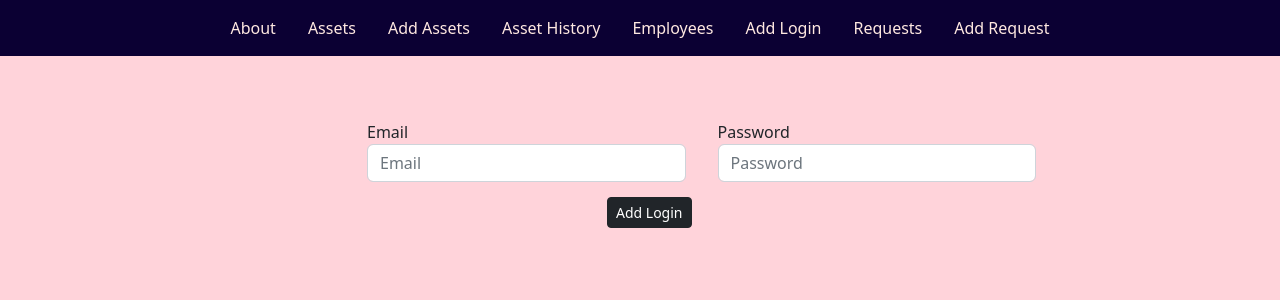
After one commit to Derv6464/databaseProject2, a Flask app: page /add_Login_View in a window 1280 px wide. The commit adds this page. Shown: the top 300 px of the page. Run offline with Flask 2, Linux system fonts and the light colour scheme; data that the repository does not hold is empty.

Commit message:
Login added

```diff
--- a/main.py
+++ b/main.py
@@ -26,7 +26,7 @@ connection.close()
 
 @app.route('/')
 def home():
-    return render_template('home.html')
+    return render_template('about.html')
 
 
 @app.route('/employee_view', methods=['GET', 'POST'])
@@ -178,6 +178,20 @@ def getRequestData():
     con.close()
     return render_template('after_submit.html')
 
+@app.route('/Add_Login', methods=["GET", "POST"])
+def getLoginData():
+    email = request.form["email"]
+    passwordIn = request.form["password"]
+    con = oracledb.connect(user=user, password=password, dsn=conn_string)
+    cur = con.cursor()
+    # print("INSERT INTO HR.JOBS(JOB_ID, JOB_TITLE, MIN_SALARY, MAX_SALARY) VALUES (:0, :1, :2,:3)", (id, title,  int(min), int(max)))
+
+    cur.execute("INSERT INTO ASSETS.LOGIN(EMAIL, PASSWORD) VALUES (:0, :1)",
+                (email, passwordIn))
+    con.commit()
+    cur.close()
+    con.close()
+    return render_template('after_submit.html')
 
 @app.route('/empty_View')
 def empty():
@@ -197,6 +211,20 @@ def addAssetView():
     cur.close()
     connection.close()
     return render_template('addAssets.html', data=assets)
+
+@app.route('/add_Login_View', methods=["GET", "POST"])
+def addLoginView():
+    login = []
+    connection = oracledb.connect(
+        user=user, password=password, dsn=conn_string)
+    cur = connection.cursor()
+    cur.execute('select EMAIL, PASSWORD from ASSETS.LOGIN')
+    for row in cur:
+        login.append({"email": row[0], "password": row[1]})
+    # Close the cursor and connection
+    cur.close()
+    connection.close()
+    return render_template('addLogin.html', data=login)
 
 
 @app.route('/add_Request_View', methods=["GET", "POST"])
--- a/templates/Nav.html
+++ b/templates/Nav.html
@@ -17,11 +17,6 @@
 <nav class="navbar navbar-dark" id="bg-mynav" style="background-color: #0B0033">
   <div class="container-fluid" style="display: flex; justify-content: center">
     <ul class="nav justify-content-center">
-      <li class="nav-item">
-        <a class="nav-link active" href="{{ url_for('get_data') }}" style="color: #FFE8E1"
-          >View Employees</a
-        >
-      </li>
 
       <li class="nav-item">
         <a class="nav-link" href="{{ url_for('about') }}" style="color: #FFE8E1">About</a>
@@ -31,12 +26,6 @@
         <a class="nav-link" href="{{url_for('assests')}}" style="color: #FFE8E1"
           >Assets</a
         >
-      </li>
-        <li class="nav-item">
-        <a class="nav-link" href="{{url_for('requets')}}" style="color: #FFE8E1"
-          >Requests</a
-        >
-      </li>
 
       </li>
         <li class="nav-item">
@@ -47,13 +36,32 @@
 
       </li>
         <li class="nav-item">
-        <a class="nav-link" href="{{url_for('addRequestView')}}" style="color: #FFE8E1">Add Request</a>
+        <a class="nav-link" href="{{url_for('history')}}" style="color: #FFE8E1">Asset History</a>
+      </li>
+
+        <li class="nav-item">
+        <a class="nav-link active" href="{{ url_for('get_data') }}" style="color: #FFE8E1"
+          >Employees</a
+        >
       </li>
 
       </li>
         <li class="nav-item">
-        <a class="nav-link" href="{{url_for('history')}}" style="color: #FFE8E1">History</a>
+        <a class="nav-link" href="{{url_for('addLoginView')}}" style="color: #FFE8E1">Add Login</a>
       </li>
+
+      </li>
+        <li class="nav-item">
+        <a class="nav-link" href="{{url_for('requets')}}" style="color: #FFE8E1"
+          >Requests</a
+        >
+      </li>
+
+      </li>
+        <li class="nav-item">
+        <a class="nav-link" href="{{url_for('addRequestView')}}" style="color: #FFE8E1">Add Request</a>
+      </li>
+
     </ul>
   </div>
 </nav>
--- a/templates/about.html
+++ b/templates/about.html
@@ -2,7 +2,7 @@
 <html>
 
     <head>
-        <title>Flask Tutorial</title>
+        <title>About</title>
 
         {% include 'nav.html' %}
     </head>
--- a/templates/addAssets.html
+++ b/templates/addAssets.html
@@ -61,7 +61,7 @@
               {% endfor %}
             </select>
         </div>
-        <div >
+        <div style="margin-top: 7rem, float=left" >
           <button type="submit" class="btn btn-dark btn-sm">
             Add Record
           </button>
--- /dev/null
+++ b/templates/addLogin.html
@@ -0,0 +1,48 @@
+<!DOCTYPE html>
+<html lang="en">
+<head>
+    <meta charset="UTF-8">
+    <title>Create Login</title>
+    {% include 'nav.html' %}
+</head>
+<body>
+    <div
+      class="container-fluid"
+      style="display: flex; justify-content: center; margin-top: 4rem"
+    >
+      <form action="/Add_Login" method="POST">
+        <div
+          class="form-row"
+          style="display: flex; gap: 2rem; margin-bottom: 15px"
+        >
+          <div class="form-group col-md-7">
+            <label for="email">Email</label>
+            <input
+              type="text"
+              class="form-control"
+              id="email"
+              name="email"
+              placeholder="Email"
+              style="box-shadow: none"
+            />
+          </div><div class="form-group col-md-7">
+            <label for="password">Password</label>
+            <input
+              type="text"
+              class="form-control"
+              id="password"
+              name="password"
+              placeholder="Password"
+              style="box-shadow: none"
+            />
+          </div>
+        </div>
+        <div style="margin-left: 15rem">
+          <button type="submit" class="btn btn-dark btn-sm" >
+            Add Login
+          </button>
+        </div>
+      </form>
+    </div>
+  </body>
+</html>
--- a/templates/assests.html
+++ b/templates/assests.html
@@ -17,7 +17,7 @@
         <h2 style="padding-left: 15%"> Avalaible Assets</h2>
         <div id="table">
             <table class="table" id="tbl">
-              <thead style="background-color: #070707; color: white">
+              <thead style="background-color: #0B0033; color: white">
                 <tr>
                     <th scope="col">ID</th>
                     <th scope="col">Name</th>
@@ -91,7 +91,7 @@
         <h2 style="padding-left: 15%"> Retired Assets</h2>
         <div id="table">
             <table class="table" id="tbl">
-              <thead style="background-color: #070707; color: white">
+              <thead style="background-color: #0B0033; color: white">
                 <tr>
                     <th scope="col">ID</th>
                     <th scope="col">Name</th>
```
Also changed, not shown: static/index.css (line endings or trailing spaces).
